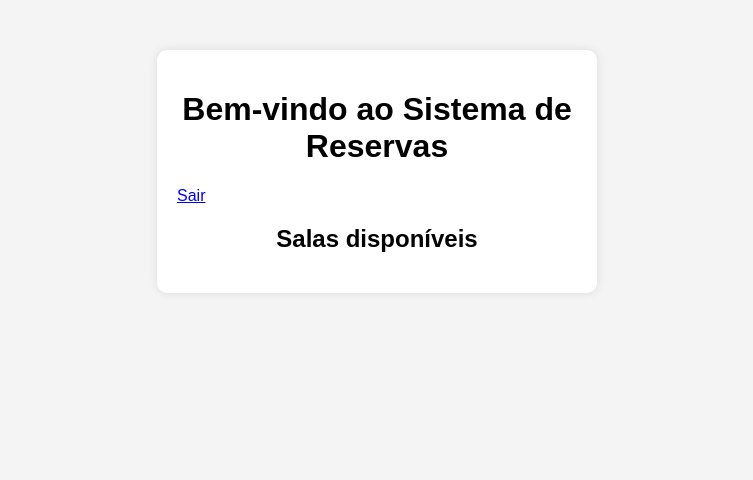
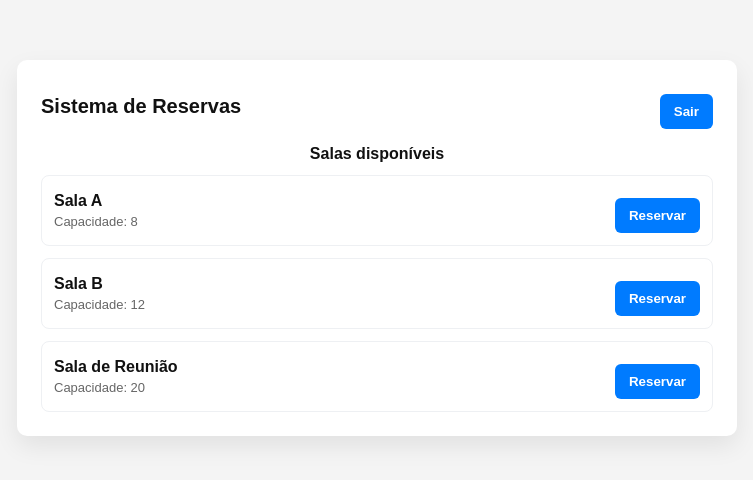
Before and after one commit to L4abareda/room_reserve_pastas, a PHP site: page /dashboard.php in a window 1280 px wide. Shown: the top 480 px of the page, without its empty margins (263-1016 px from the left). Run offline with PHP 8.4, Linux system fonts and the light colour scheme; the visitor is signed in with stand-in values (Sample User, id 1); data that the repository does not hold is empty.

Commit message:
fix: atualizei o style.css, config.php, dashboard.php e o login.php

```diff
--- a/assets/css/style.css
+++ b/assets/css/style.css
@@ -1,57 +1,92 @@
+*,
+*::before,
+*::after { box-sizing: border-box; }
+
 body {
     font-family: Arial, sans-serif;
     background-color: #f4f4f4;
     margin: 0;
     padding: 0;
+    color: #111;
 }
 
 .container {
-    width: 400px;
-    margin: 50px auto;
-    background: white;
-    padding: 20px;
+    width: 720px; /* apenas para PC */
+    margin: 60px auto;
+    background: #fff;
+    padding: 24px;
     border-radius: 10px;
-    box-shadow: 0 0 10px rgba(0, 0, 0, 0.1);
+    box-shadow: 0 10px 25px rgba(0,0,0,0.08);
 }
 
 h1, h2 {
     text-align: center;
+    margin: 0 0 12px;
 }
 
 form {
     display: flex;
     flex-direction: column;
+    gap: 12px;
 }
 
 label {
-    margin-top: 10px;
+    margin-top: 8px;
+    font-size: 14px;
+    color: #333;
 }
 
-input {
-    padding: 8px;
-    margin-top: 5px;
+input,
+select,
+textarea {
+    padding: 10px;
+    margin-top: 6px;
+    width: 100%;
+    border: 1px solid #e6e9ef;
+    border-radius: 6px;
+    background: #fff;
+    font-size: 14px;
+    transition: border-color 150ms ease, box-shadow 150ms ease;
 }
 
+input:focus,
+select:focus,
+textarea:focus {
+    outline: none;
+    border-color: #007bff;
+    box-shadow: 0 0 0 6px rgba(0,123,255,0.06);
+}
+
+input::placeholder,
+textarea::placeholder { color: #9aa3b2; }
+
+/* linha para dividir campos em duas colunas no desktop */
+.form-row {
+    display: flex;
+    gap: 12px;
+}
+.form-row > * { flex: 1; }
+
 button {
-    margin-top: 15px;
-    padding: 10px;
+    margin-top: 10px;
+    padding: 10px 14px;
     background: #007bff;
-    color: white;
+    color: #fff;
     border: none;
     cursor: pointer;
-    border-radius: 5px;
+    border-radius: 6px;
+    font-weight: 600;
+    align-self: flex-start;
 }
 
-button:hover {
-    background: #0056b3;
+button:hover { background: #0056b3; }
+
+button:disabled {
+    opacity: 0.6;
+    cursor: not-allowed;
 }
 
-.error {
-    color: red;
-    text-align: center;
-}
+.error { color: red; text-align: center; }
+.success { color: green; text-align: center; }
 
-.success {
-    color: green;
-    text-align: center;
-}
+.small { font-size: 13px; color: #666; }
--- a/config.php
+++ b/config.php
@@ -4,7 +4,7 @@
 $host = 'localhost';
 $dbname = 'room_booking'; // nome do banco
 $user = 'root';               // usuário padrão
-$password = 'root';               // senha vazia
+$password = '';               // senha vazia
 
 try {
     // Conexão
--- a/dashboard.php
+++ b/dashboard.php
@@ -17,23 +17,53 @@ $rooms = $stmt->fetchAll(PDO::FETCH_ASSOC);
 <!DOCTYPE html>
 <html lang="pt-BR">
 <head>
-    <meta charset="UTF-8">
-    <title>Painel</title>
-    <link rel="stylesheet" href="assets/css/style.css">
+    <meta charset="utf-8" />
+    <title>Painel - Sistema de Reservas</title>
+    <link rel="stylesheet" href="assets/css/style.css?v=1.2">
 </head>
 <body>
     <div class="container">
-        <h1>Bem-vindo ao Sistema de Reservas</h1>
-        <a href="logout.php">Sair</a>
+        <header style="display:flex;justify-content:space-between;align-items:center;margin-bottom:16px;">
+            <h1 style="margin:0;font-size:20px;">Sistema de Reservas</h1>
+            <button type="button" onclick="location.href='logout.php'">Sair</button>
+        </header>
 
-        <h2>Salas disponíveis</h2>
-        <ul>
-            <?php foreach ($rooms as $room): ?>
-                <li><?= htmlspecialchars($room['name']) ?> (Capacidade: <?= $room['capacity'] ?>)
-                    - <a href="reserve.php?room_id=<?= $room['id'] ?>">Reservar</a>
+        <main>
+            <h2 style="margin-top:0;font-size:16px;">Salas disponíveis</h2>
+
+            <ul style="list-style:none;padding:0;margin:0;display:flex;flex-direction:column;gap:12px;">
+                <li style="display:flex;justify-content:space-between;align-items:center;padding:12px;border:1px solid #eef0f3;border-radius:8px;background:#fff;">
+                    <div>
+                        <div style="font-weight:700;">Sala A</div>
+                        <div class="small" style="margin-top:4px;color:#666;">Capacidade: 8</div>
+                    </div>
+                    <div>
+                        <button type="button" onclick="alert('Reservar Sala A')">Reservar</button>
+                        <a href="reserve.php"></a>
+                    </div>
                 </li>
-            <?php endforeach; ?>
-        </ul>
+
+                <li style="display:flex;justify-content:space-between;align-items:center;padding:12px;border:1px solid #eef0f3;border-radius:8px;background:#fff;">
+                    <div>
+                        <div style="font-weight:700;">Sala B</div>
+                        <div class="small" style="margin-top:4px;color:#666;">Capacidade: 12</div>
+                    </div>
+                    <div>
+                        <button type="button" onclick="alert('Reservar Sala B')">Reservar</button>
+                    </div>
+                </li>
+
+                <li style="display:flex;justify-content:space-between;align-items:center;padding:12px;border:1px solid #eef0f3;border-radius:8px;background:#fff;">
+                    <div>
+                        <div style="font-weight:700;">Sala de Reunião</div>
+                        <div class="small" style="margin-top:4px;color:#666;">Capacidade: 20</div>
+                    </div>
+                    <div>
+                        <button type="button" onclick="alert('Reservar Sala de Reunião')">Reservar</button>
+                    </div>
+                </li>
+            </ul>
+        </main>
     </div>
 </body>
 </html>
```
Also changed, not shown: login.php (+18 -13 lines).
